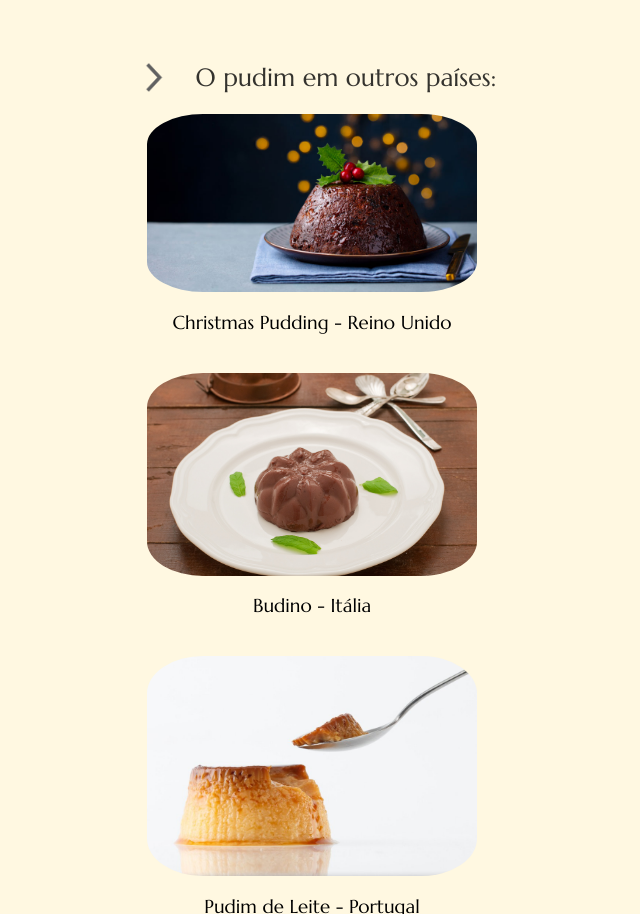
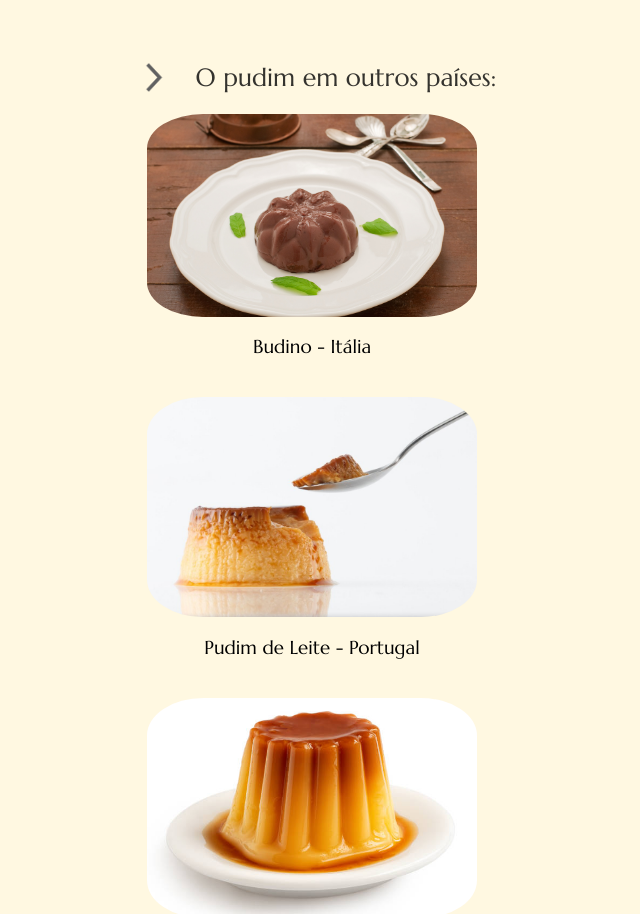
Before and after one commit to Gabrielhanel/Mesa-e-Balc-o, a plain HTML site: page receitas/doces/pudim.html in a window 1280 px wide. Shown: the part 2327-3241 px from the top of the page, without its empty margins (328-968 px from the left). Drawn offline with Linux system fonts and the light colour scheme; a web font is replaced by a local one.

Commit message:
retirado christmas pudding

```diff
--- a/receitas/doces/pudim.html
+++ b/receitas/doces/pudim.html
@@ -118,10 +118,6 @@
         </div>
         <div>
             <div class="divpudim">
-                <img class="imagempudim" src="/media/img/receitas/doces/pudim/Christmas-pudding.webp" alt="Christmas Pudding"> </div>
-                <h3 class="textopudim">Christmas Pudding - Reino Unido</h3>
-
-            <div class="divpudim">
                 <img class="imagempudim" src="/media/img/receitas/doces/pudim/budino.webp" alt="Budino"> </div>
                 <h3 class="textopudim">Budino - Itália </h3>
             <div class="divpudim">
```
